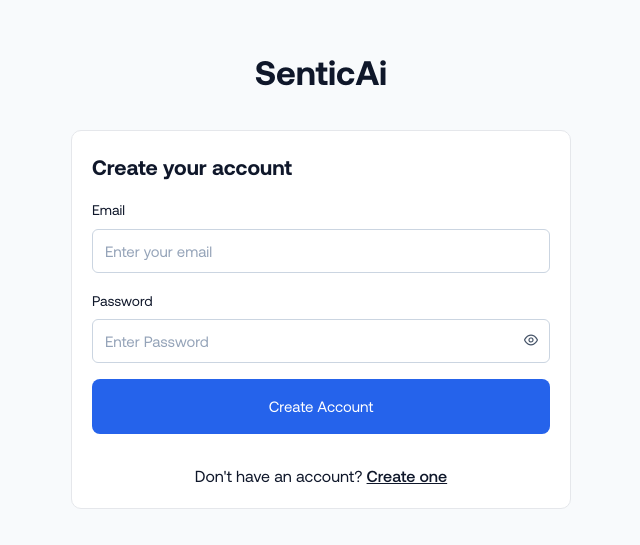
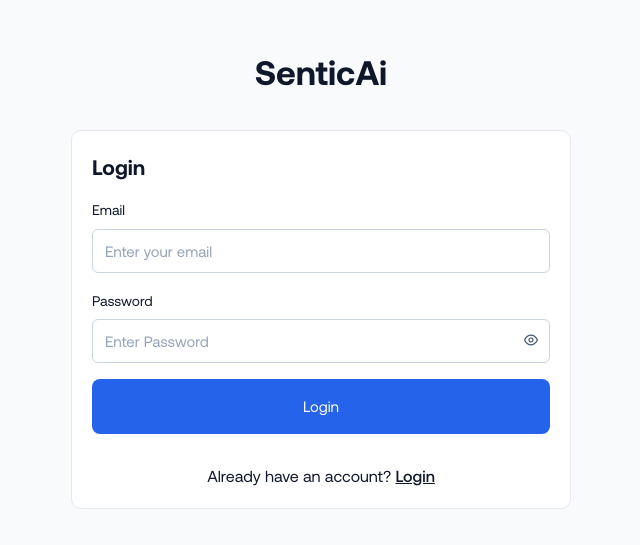
Before and after one commit to Yaasir024/SenticAi-Website, a Vue app: page /login in a window 1280 px wide. Shown: the part 119-664 px from the top of the page, without its empty margins (319-959 px from the left). Built offline with nearby package versions, Linux system fonts and the light colour scheme; a web font is replaced by a local one.

Commit message:
Fixed Login Page

```diff
--- a/src/views/auth/Login.vue
+++ b/src/views/auth/Login.vue
@@ -26,7 +26,7 @@ const login = () => {
             </h1>
             <div class="mt-10 bg-white border rounded-[10px] max-w-[500px] w-full p-[20px]">
                 <h4 class="text-[21px] font-semibold">
-                    Create your account
+                    Login
                 </h4>
                 <div class="mt-4">
                     <form @submit.prevent="login" autocomplete="on" class="flex flex-col gap-y-4">
@@ -50,14 +50,14 @@ const login = () => {
                         </div>
                         <div class="">
                             <button class="bg-brand w-full p-4 rounded-lg text-white">
-                                Create Account
+                                Login
                             </button>
                         </div>
                     </form>
                 </div>
                 <div class="mt-[30px]">
                 <p class="text-center text-[16px]">
-                    Don't have an account? <RouterLink to="/signup" class="font-medium underline hover:text-brand transition-all duration-200 ease-in-out">Create one</RouterLink>
+                    Already have an account? <RouterLink to="/login" class="font-medium underline hover:text-brand transition-all duration-200 ease-in-out">Login</RouterLink>
                 </p>
             </div>
             </div>
```
